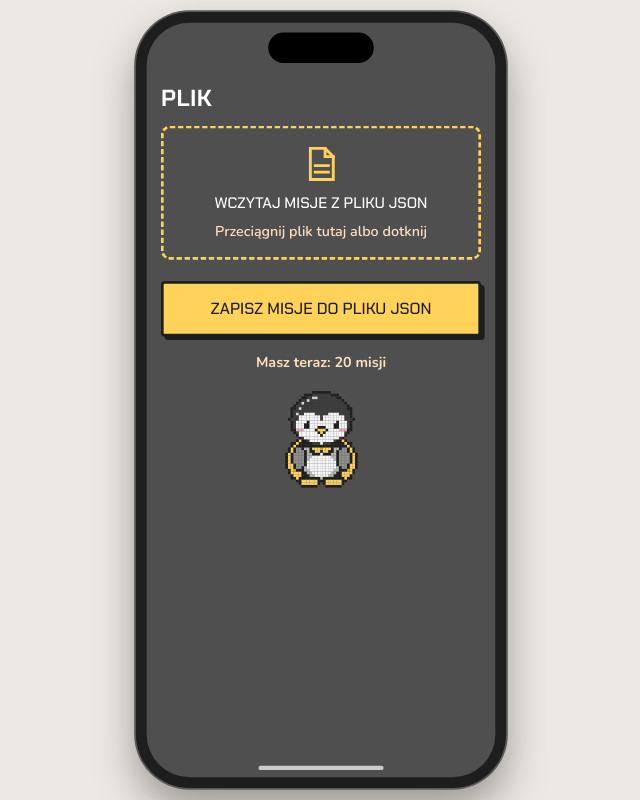
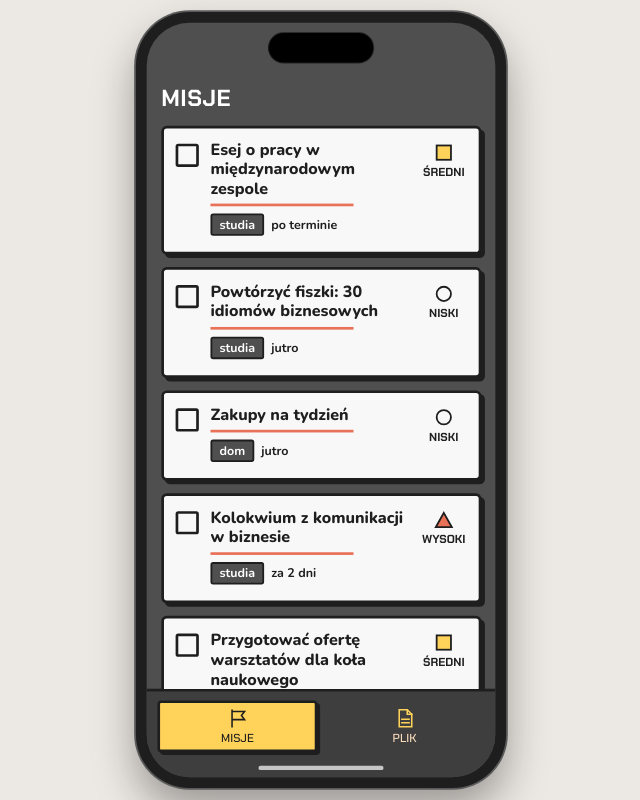
Before and after one commit to jpolchowska/pingwinki-planner, a React (Vite) app: page / in a window 1280 px wide. Shown: the whole page, without its empty margins (319-959 px from the left). Built offline with nearby package versions, Linux system fonts and the light colour scheme.

Commit message:
feat: add mission list with completion toggle

```diff
--- a/src/App.tsx
+++ b/src/App.tsx
@@ -1,13 +1,23 @@
+import { useState } from 'react';
+import { BottomNav, type Tab } from './components/BottomNav';
 import { PhoneFrame } from './components/PhoneFrame';
 import { useTasks } from './hooks/useTasks';
 import { FileScreen } from './screens/FileScreen';
+import { MissionsScreen } from './screens/MissionsScreen';
 
 export function App() {
-  const { tasks, isLoading, replaceTasks } = useTasks();
+  const { tasks, isLoading, replaceTasks, toggleTask } = useTasks();
+  const [activeTab, setActiveTab] = useState<Tab>('missions');
 
   return (
     <PhoneFrame>
-      <FileScreen tasks={tasks} isLoading={isLoading} onImport={replaceTasks} />
+      {activeTab === 'missions' && (
+        <MissionsScreen tasks={tasks} isLoading={isLoading} onToggle={toggleTask} />
+      )}
+      {activeTab === 'file' && (
+        <FileScreen tasks={tasks} isLoading={isLoading} onImport={replaceTasks} />
+      )}
+      <BottomNav activeTab={activeTab} onChange={setActiveTab} />
     </PhoneFrame>
   );
 }
--- /dev/null
+++ b/src/components/BottomNav.tsx
@@ -0,0 +1,35 @@
+import { Icon, type IconName } from './Icon';
+
+export type Tab = 'missions' | 'file';
+
+const TABS: { id: Tab; label: string; icon: IconName }[] = [
+  { id: 'missions', label: 'Misje', icon: 'flag' },
+  { id: 'file', label: 'Plik', icon: 'file' },
+];
+
+interface BottomNavProps {
+  activeTab: Tab;
+  onChange: (tab: Tab) => void;
+}
+
+export function BottomNav({ activeTab, onChange }: BottomNavProps) {
+  return (
+    <nav className="bottom-nav" aria-label="Główna nawigacja">
+      {TABS.map(({ id, label, icon }) => {
+        const isActive = id === activeTab;
+        return (
+          <button
+            className={`nav-item${isActive ? ' nav-item--active' : ''}`}
+            type="button"
+            key={id}
+            aria-current={isActive ? 'page' : undefined}
+            onClick={() => onChange(id)}
+          >
+            <Icon name={icon} color={isActive ? '#1E1E1E' : '#FFD25A'} size={24} />
+            {label}
+          </button>
+        );
+      })}
+    </nav>
+  );
+}
--- /dev/null
+++ b/src/components/MissionCard.tsx
@@ -0,0 +1,47 @@
+import type { Task } from '../data/task';
+import { formatShortDate, getDueLabel } from '../logic/dates';
+import { Icon } from './Icon';
+import { PriorityBadge } from './PriorityBadge';
+
+interface MissionCardProps {
+  task: Task;
+  today: string;
+  onToggle: (id: number) => void;
+}
+
+export function MissionCard({ task, today, onToggle }: MissionCardProps) {
+  const dueLabel =
+    task.done && task.dueDate ? formatShortDate(task.dueDate) : getDueLabel(task.dueDate, today);
+
+  return (
+    <article className="card mission-card">
+      <button
+        className="mission-check"
+        type="button"
+        role="checkbox"
+        aria-checked={task.done}
+        aria-label={task.title}
+        onClick={() => onToggle(task.id)}
+      >
+        <span className={`mission-checkbox${task.done ? ' mission-checkbox--done' : ''}`}>
+          {task.done && <Icon name="check" color="#1E1E1E" size={14} />}
+        </span>
+      </button>
+
+      <div className="mission-body">
+        <h2 className={`mission-title${task.done ? ' mission-title--done' : ''}`}>{task.title}</h2>
+        <div className="mission-divider" />
+        <div className="mission-meta">
+          {task.tags.map((tag) => (
+            <span className="tag" key={tag}>
+              {tag}
+            </span>
+          ))}
+          <span className="mission-due">{dueLabel}</span>
+        </div>
+      </div>
+
+      <PriorityBadge priority={task.priority} />
+    </article>
+  );
+}
--- /dev/null
+++ b/src/components/PriorityBadge.tsx
@@ -0,0 +1,24 @@
+import type { Priority } from '../data/task';
+
+const PRIORITY_LABELS: Record<Priority, string> = {
+  low: 'niski',
+  medium: 'średni',
+  high: 'wysoki',
+};
+
+const PRIORITY_SHAPES: Record<Priority, React.ReactNode> = {
+  low: <circle cx="11" cy="11" r="8" fill="#F8F8F8" />,
+  medium: <rect x="3" y="3" width="16" height="16" fill="#FFD25A" />,
+  high: <path d="M11 3 L20 19 H2 Z" fill="#E97157" />,
+};
+
+export function PriorityBadge({ priority }: { priority: Priority }) {
+  return (
+    <span className="priority-badge">
+      <svg width="22" height="22" viewBox="0 0 22 22" stroke="#1E1E1E" strokeWidth="2" aria-hidden="true">
+        {PRIORITY_SHAPES[priority]}
+      </svg>
+      {PRIORITY_LABELS[priority]}
+    </span>
+  );
+}
--- a/src/hooks/useTasks.ts
+++ b/src/hooks/useTasks.ts
@@ -26,5 +26,12 @@ export function useTasks() {
     };
   }, [tasks]);
 
-  return { tasks: tasks ?? [], isLoading: tasks === null, replaceTasks: setTasks };
+  const toggleTask = (id: number) => {
+    setTasks(
+      (current) =>
+        current?.map((task) => (task.id === id ? { ...task, done: !task.done } : task)) ?? null,
+    );
+  };
+
+  return { tasks: tasks ?? [], isLoading: tasks === null, replaceTasks: setTasks, toggleTask };
 }
--- /dev/null
+++ b/src/logic/dates.ts
@@ -0,0 +1,29 @@
+const DAY_IN_MS = 86_400_000;
+
+function toUtcTime(isoDate: string) {
+  return Date.parse(`${isoDate}T00:00:00Z`);
+}
+
+export function getTodayIso(now = new Date()) {
+  const month = String(now.getMonth() + 1).padStart(2, '0');
+  const day = String(now.getDate()).padStart(2, '0');
+  return `${now.getFullYear()}-${month}-${day}`;
+}
+
+export function daysUntil(dueDate: string, today: string) {
+  return Math.round((toUtcTime(dueDate) - toUtcTime(today)) / DAY_IN_MS);
+}
+
+export function formatShortDate(isoDate: string) {
+  return `${isoDate.slice(8, 10)}.${isoDate.slice(5, 7)}`;
+}
+
+export function getDueLabel(dueDate: string | null, today: string) {
+  if (dueDate === null) return 'bez terminu';
+
+  const days = daysUntil(dueDate, today);
+  if (days < 0) return 'po terminie';
+  if (days === 0) return 'dziś';
+  if (days === 1) return 'jutro';
+  return `za ${days} dni`;
+}
--- /dev/null
+++ b/src/logic/sortTasks.ts
@@ -0,0 +1,11 @@
+import type { Task } from '../data/task';
+
+const NO_DUE_DATE = '9999-12-31';
+
+export function sortTasks(tasks: Task[]) {
+  return [...tasks].sort(
+    (first, second) =>
+      Number(first.done) - Number(second.done) ||
+      (first.dueDate ?? NO_DUE_DATE).localeCompare(second.dueDate ?? NO_DUE_DATE),
+  );
+}
--- /dev/null
+++ b/src/screens/MissionsScreen.tsx
@@ -0,0 +1,34 @@
+import { MissionCard } from '../components/MissionCard';
+import { Penguin } from '../components/Penguin';
+import type { Task } from '../data/task';
+import { getTodayIso } from '../logic/dates';
+import { sortTasks } from '../logic/sortTasks';
+
+interface MissionsScreenProps {
+  tasks: Task[];
+  isLoading: boolean;
+  onToggle: (id: number) => void;
+}
+
+export function MissionsScreen({ tasks, isLoading, onToggle }: MissionsScreenProps) {
+  const today = getTodayIso();
+
+  return (
+    <main className="screen">
+      <h1 className="title screen-title">Misje</h1>
+
+      {isLoading && <p className="screen-note">Wczytuję misje…</p>}
+
+      {!isLoading && tasks.length === 0 && (
+        <div className="empty-state">
+          <Penguin pose="sleepy" pixelSize={5} />
+          <p className="title empty-state-title">Nie ma żadnej misji</p>
+        </div>
+      )}
+
+      {sortTasks(tasks).map((task) => (
+        <MissionCard task={task} today={today} onToggle={onToggle} key={task.id} />
+      ))}
+    </main>
+  );
+}
--- a/src/styles/screens.css
+++ b/src/styles/screens.css
@@ -78,8 +78,145 @@
   margin-top: 18px;
 }
 
+.screen-note {
+  color: var(--color-peach-light);
+}
+
+.empty-state {
+  display: flex;
+  flex-direction: column;
+  align-items: center;
+  padding: 20px 10px;
+  text-align: center;
+}
+
+.empty-state-title {
+  margin-top: 16px;
+  font-size: 20px;
+}
+
+.mission-card {
+  display: flex;
+  gap: 4px;
+  align-items: flex-start;
+  margin-bottom: 14px;
+  padding: 8px 10px 12px 4px;
+}
+
+.mission-check {
+  display: flex;
+  flex: none;
+  align-items: center;
+  justify-content: center;
+  width: 44px;
+  height: 44px;
+  padding: 0;
+  border: 0;
+  background: transparent;
+}
+
+.mission-checkbox {
+  display: flex;
+  align-items: center;
+  justify-content: center;
+  width: 26px;
+  height: 26px;
+  border: var(--border);
+  border-radius: 3px;
+  background: var(--color-light);
+}
+
+.mission-checkbox--done {
+  background: var(--color-yellow);
+}
+
+.mission-body {
+  flex: 1;
+  min-width: 0;
+  padding: 6px 0;
+}
+
+.mission-title {
+  margin: 0;
+  font-size: 18px;
+  font-weight: 800;
+  line-height: 1.2;
+}
+
+.mission-title--done {
+  text-decoration: line-through;
+}
+
+.mission-divider {
+  width: 70%;
+  height: 3px;
+  margin: 6px 0 8px;
+  background: var(--color-coral);
+}
+
+.mission-meta {
+  display: flex;
+  flex-wrap: wrap;
+  gap: 8px;
+  align-items: center;
+  min-height: 20px;
+}
+
+.mission-due {
+  font-size: 14px;
+}
+
+.priority-badge {
+  display: flex;
+  flex: none;
+  flex-direction: column;
+  gap: 2px;
+  align-items: center;
+  width: 58px;
+  padding-top: 8px;
+  font-family: var(--font-display);
+  font-size: 13px;
+  text-transform: uppercase;
+}
+
+.bottom-nav {
+  display: flex;
+  flex: none;
+  gap: 8px;
+  padding: 10px 12px 28px;
+  border-top: var(--border);
+  background: #3e3e3e;
+}
+
+.nav-item {
+  display: flex;
+  flex: 1;
+  flex-direction: column;
+  gap: 2px;
+  align-items: center;
+  justify-content: center;
+  min-height: 58px;
+  border: 3px solid transparent;
+  border-radius: 4px;
+  background: transparent;
+  color: var(--color-peach-light);
+  font-size: 13px;
+  text-transform: uppercase;
+}
+
+.nav-item--active {
+  border-color: var(--color-ink);
+  background: var(--color-yellow);
+  box-shadow: var(--shadow-small);
+  color: var(--color-ink);
+}
+
 @media (max-width: 480px) {
   .screen {
     padding-top: calc(env(safe-area-inset-top) + 20px);
   }
+
+  .bottom-nav {
+    padding-bottom: calc(env(safe-area-inset-bottom) + 10px);
+  }
 }
```
